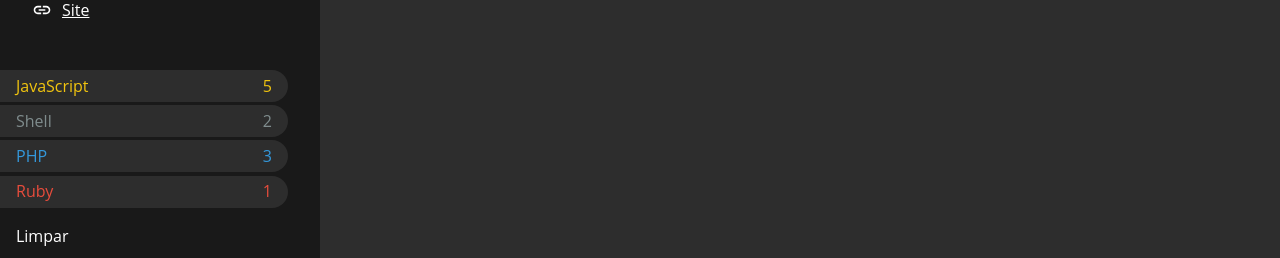
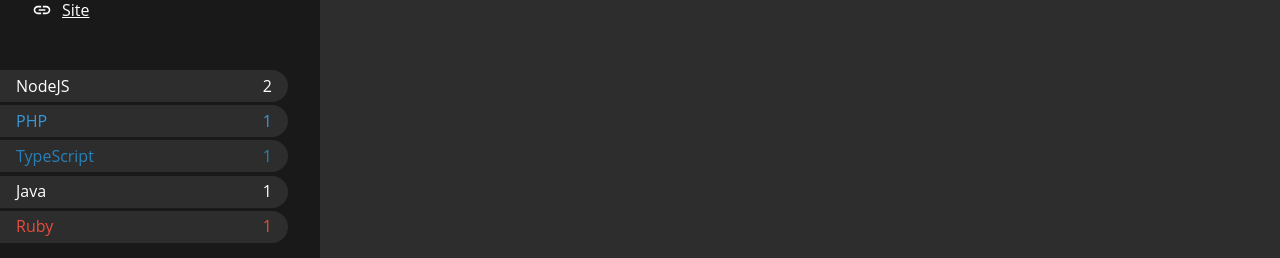
Before and after one commit to MRodrigues51/consumer-api-github, a React (Vite) app: page /repositories in a window 1280 px wide. Shown: the part 356-614 px from the top of the page. Built offline with nearby package versions, Linux system fonts and the light colour scheme.

Commit message:
valindando alguns dados da api

```diff
--- a/package.json
+++ b/package.json
@@ -9,6 +9,7 @@
     "preview": "vite preview"
   },
   "dependencies": {
+    "axios": "^1.3.3",
     "prop-types": "^15.8.1",
     "react": "^18.2.0",
     "react-dom": "^18.2.0",
--- a/src/Components/Profile/index.tsx
+++ b/src/Components/Profile/index.tsx
@@ -1,4 +1,3 @@
-import PropTypes from 'prop-types'
 import { Container, Header, Avatar, Login, Name, Inner, Data } from "./styles"
 import { MdGroup, MdLocationCity, MdWork, MdLink } from 'react-icons/md'
 
--- a/src/Pages/RespositoriesPage/index.tsx
+++ b/src/Pages/RespositoriesPage/index.tsx
@@ -2,6 +2,7 @@
 import { Profile } from '../../Components/Profile'
 import { Repos } from '../../Components/Repos'
 import { Filter } from '../../Components/Filter'
+import { getLangsFrom } from '../../services/api'
 
 export function RepositoriesPage() {
   const user = {
@@ -53,21 +54,7 @@
     },
   ]
 
-  const stats = repositories
-    .map((repositories) => repositories.language)
-    .reduce((data, language) => ({
-      ...data,
-      [language]: (data[language] || 0) + 1,
-    }), [])
-  delete stats.null
-  console.log(stats)
-
-  const languages = [
-    { name: 'JavaScript', count: 5, color: '#f1c40f' },
-    { name: 'Shell', count: 2, color: '#7f8c8d' },
-    { name: 'PHP', count: 3, color: '#3498db' },
-    { name: 'Ruby', count: 1, color: '#e74c3c' },
-  ]
+  const languages = getLangsFrom(repositories)
   return (
     <Container>
       <Sidebar>
--- /dev/null
+++ b/src/services/api.ts
@@ -0,0 +1,33 @@
+import axios from 'axios';
+import { langColors } from './config';
+
+// const api = axios.create({
+//   baseURL: process.env.REACT_APP_API_BASE_URL,
+// });
+
+// export default api;
+
+
+export function getLangsFrom(repositories: any) {
+  let stats = repositories
+    .map((repository: any) => repository.language)
+    .reduce(
+      (data: any, language: any) => ({
+        ...data,
+        [language]: (data[language] || 0) + 1,
+      }),
+      []
+    );
+
+  delete stats.null;
+
+  stats = Object.keys(stats)
+    .map((language) => ({
+      name: language,
+      count: stats[language],
+      color: langColors[language.toLowerCase()],
+    }))
+    .sort((a, b) => b.count - a.count);
+
+  return stats;
+};
--- a/src/services/config.tsx
+++ b/src/services/config.tsx
@@ -1,4 +1,5 @@
-export const langColors = {
+
+export const langColors: { [key: string]: string | undefined } = {
   javascript: '#f1c40f',
   typescript: '#2980b9',
   python: '#2ecc71',
```
Also changed, not shown: 2 other files (tests, documents, lock files or other folders).
